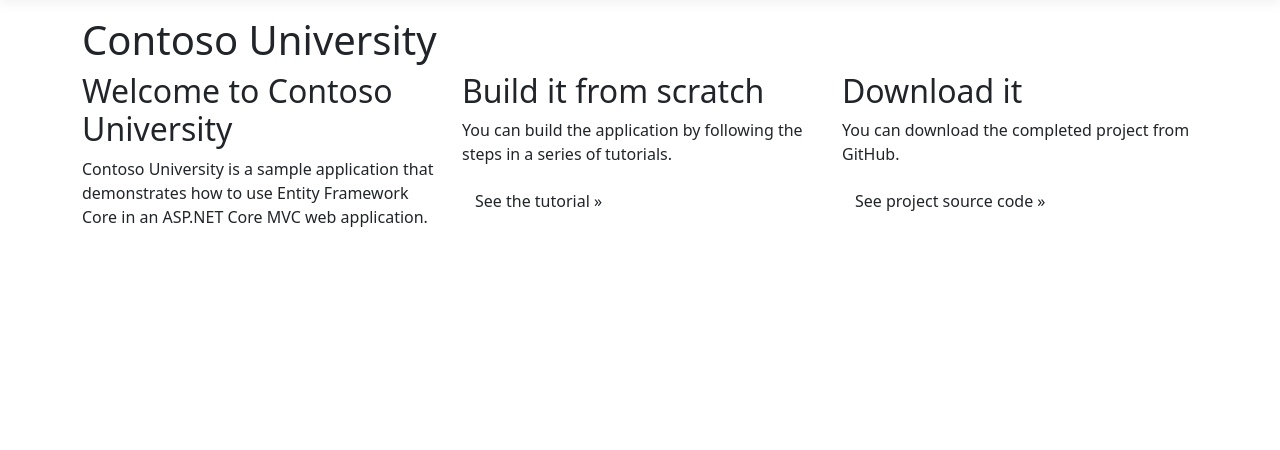
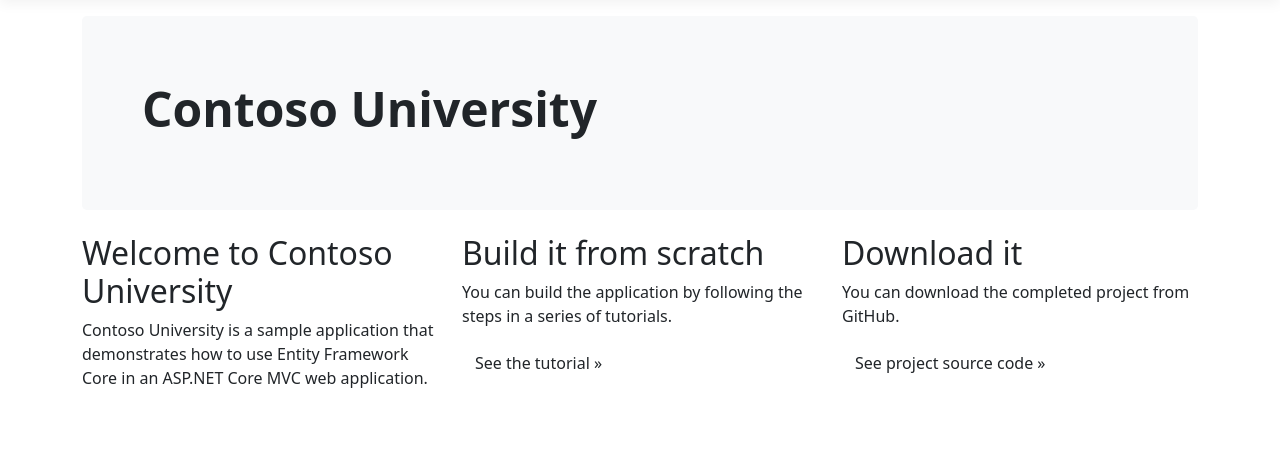
Before and after one commit to s3eedbaz/ContosoUniversity, an ASP.NET Core app: page / in a window 1280 px wide. Shown: the part 57-507 px from the top of the page. Run offline with ASP.NET Core 8, Linux system fonts and the light colour scheme; style sheets or scripts are compiled from the project's sources.

Commit message:
Adjust spacing and Bootstrap 5 jumbotron styling on Home Index

```diff
--- a/Views/Home/Index.cshtml
+++ b/Views/Home/Index.cshtml
@@ -2,8 +2,10 @@
     ViewData["Title"] = "Home Page";
 }
 
-<div class="jumbotron">
-    <h1>Contoso University</h1>
+<div class="p-5 mb-4 bg-light rounded-3">
+    <div class="container-fluid py-3">
+        <h1 class="display-5 fw-bold">Contoso University</h1>
+    </div>
 </div>
 <div class="row">
     <div class="col-md-4">
```
